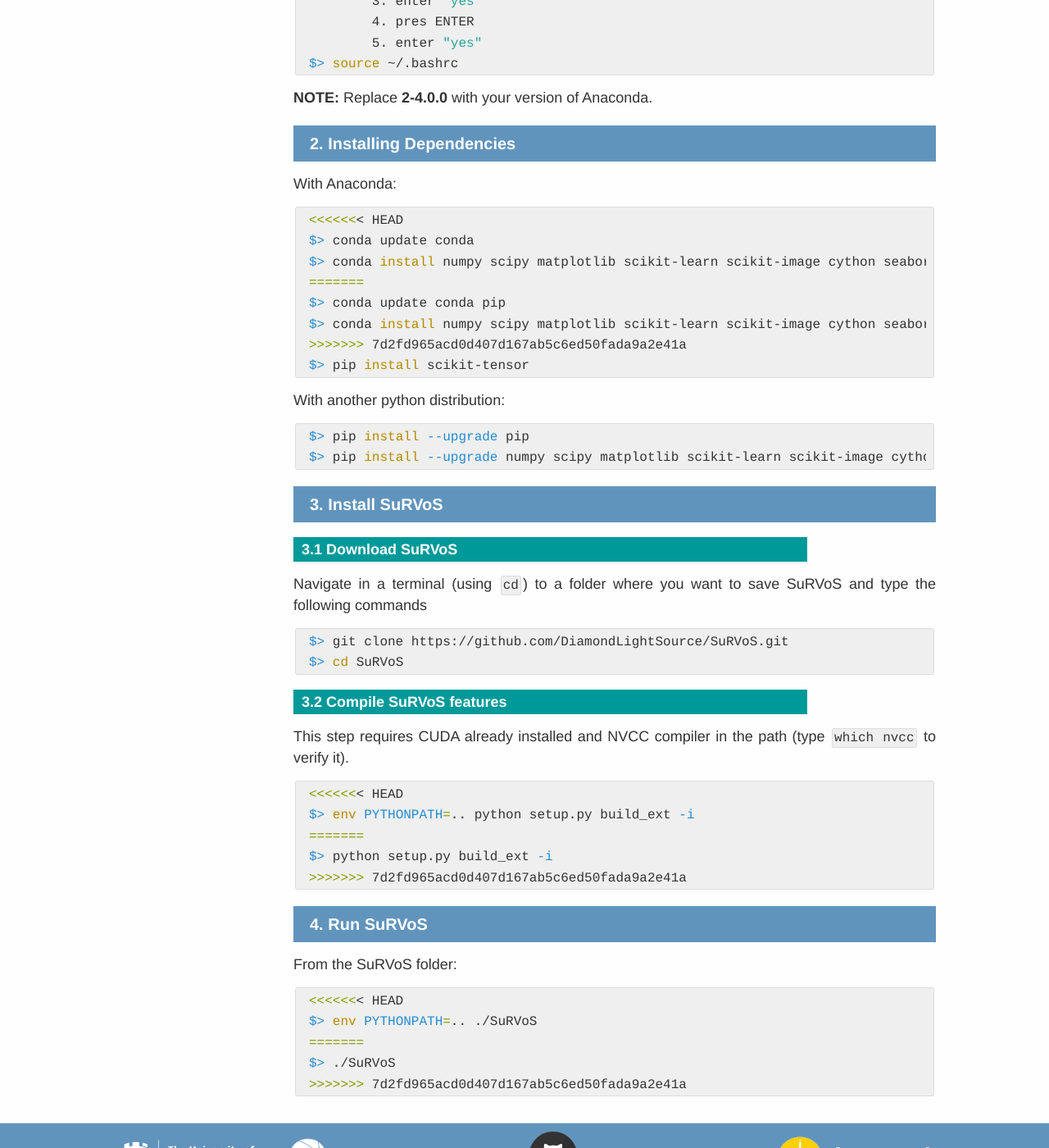
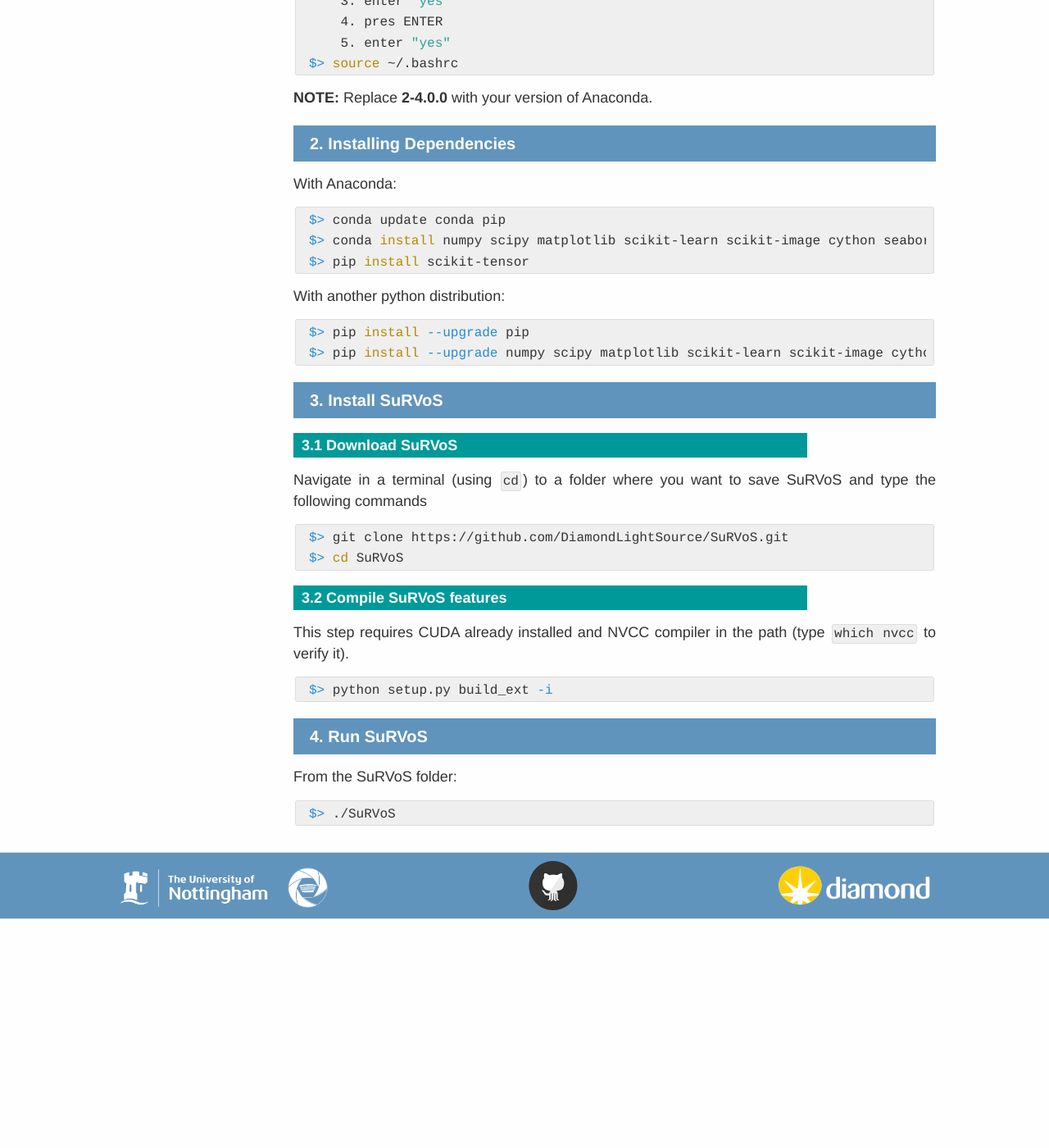
Before and after one commit to DiamondLightSource/SuRVoS, a Jekyll site: the page built from docs/installation.md, in a window 1280 px wide and 1400 px high, scrolled down 981 px. Shown: the whole window at 82% size. Built offline with Jekyll 4.4.1, drawn with Linux system fonts in a browser that asks for light colours; after the commit the page ends 2103 px from its top, so only the background shows below that.

Commit message:
update gh-pages

````diff
--- a/docs/installation.md
+++ b/docs/installation.md
@@ -34,11 +34,11 @@
 $> cd /path/to/anaconda/
 $> chmod a+x Anaconda2-4.0.0-Linux-x86_64.sh
 $> ./Anaconda2-4.0.0-Linux-x86_64.sh
-	1. press ENTER
-	2. press Q
-	3. enter "yes"
-	4. pres ENTER
-	5. enter "yes"
+    1. press ENTER
+    2. press Q
+    3. enter "yes"
+    4. pres ENTER
+    5. enter "yes"
 $> source ~/.bashrc
 ```
 
@@ -49,13 +49,8 @@
 With Anaconda:
 
 ```bash
-<<<<<<< HEAD
-$> conda update conda
-$> conda install numpy scipy matplotlib scikit-learn scikit-image cython seaborn networkx
-=======
 $> conda update conda pip
 $> conda install numpy scipy matplotlib scikit-learn scikit-image cython seaborn networkx pyqt=4.11.4
->>>>>>> 7d2fd965acd0d407d167ab5c6ed50fada9a2e41a
 $> pip install scikit-tensor
 ```
 
@@ -82,11 +77,7 @@
 This step requires CUDA already installed and NVCC compiler in the path (type `which nvcc` to verify it).
 
 ```bash
-<<<<<<< HEAD
-$> env PYTHONPATH=.. python setup.py build_ext -i
-=======
 $> python setup.py build_ext -i
->>>>>>> 7d2fd965acd0d407d167ab5c6ed50fada9a2e41a
 ```
 
 ## 4. Run SuRVoS
@@ -94,9 +85,5 @@
 From the SuRVoS folder:
 
 ```bash
-<<<<<<< HEAD
-$> env PYTHONPATH=.. ./SuRVoS
-=======
 $> ./SuRVoS
->>>>>>> 7d2fd965acd0d407d167ab5c6ed50fada9a2e41a
 ```
````
Also changed, not shown: 1 other file.
